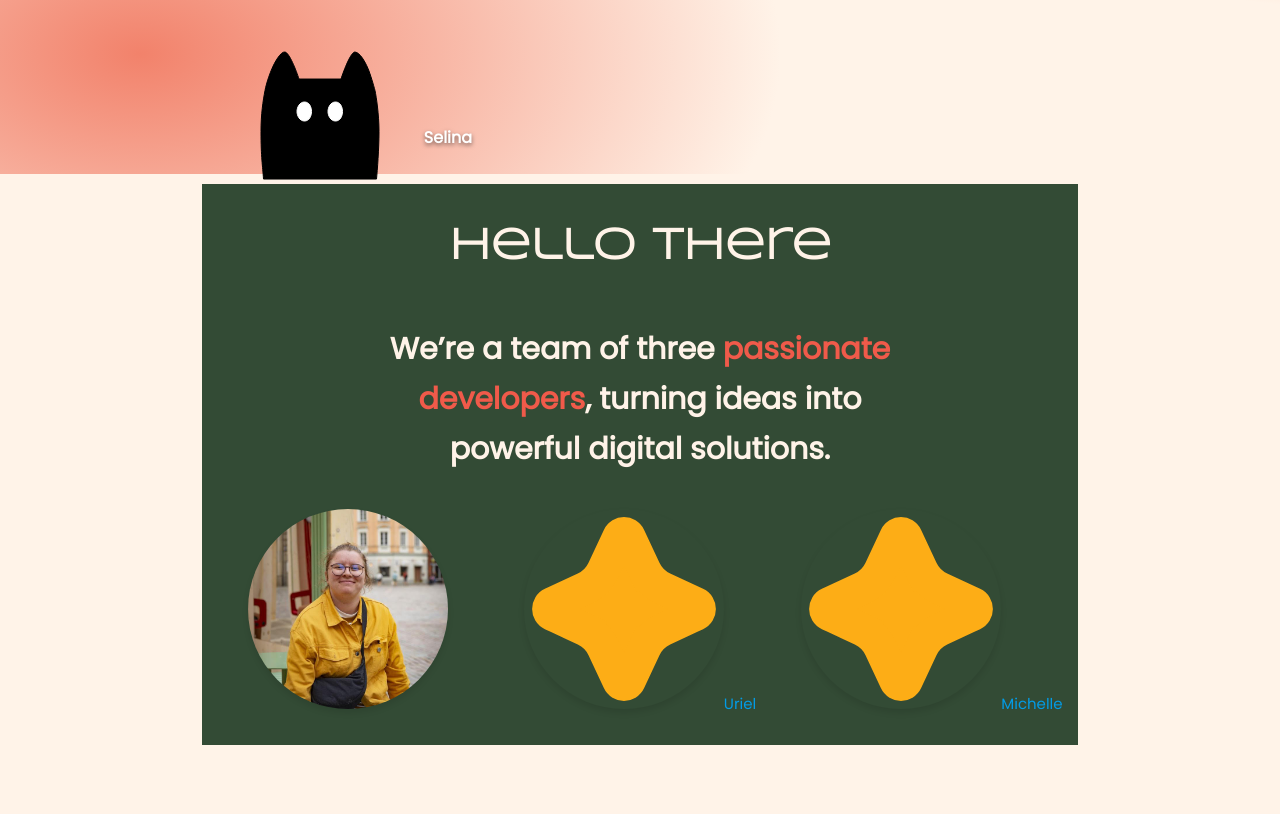
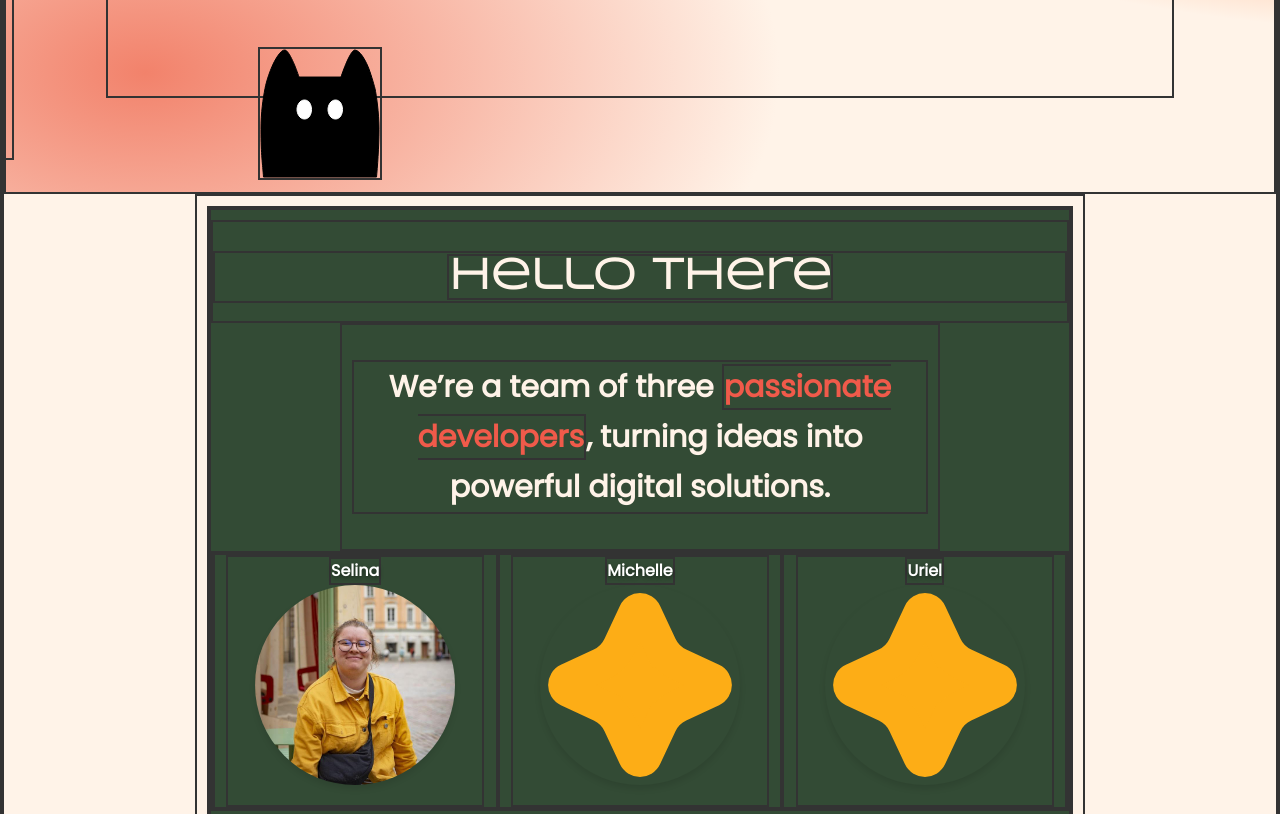
Before and after one commit to urielBrawer/Portfolio, a plain HTML site: page index.html in a window 1280 px wide. Shown: the part 640-1454 px from the top of the page. Drawn offline with nearby package versions, Linux system fonts and the light colour scheme.

Commit message:
team member section on main page with animations

```diff
--- a/css/style.css
+++ b/css/style.css
@@ -327,10 +327,10 @@ input:focus {
     padding: 10px;
   }
 
-  /*
+
   * {
     border: 2px solid #333;
-  }*/
+  }
 
   .section {
     width: 100%;
@@ -631,19 +631,38 @@ input:focus {
   transition: transform 0.2s ease-in-out;
 }
 
-.circle:hover {
-  transform: scale(1.3);
-}
+
+
+/****** TEAM Member section on main page **********/
 
 /* Style the text below the image */
 .caption {
-  position: absolute; /* Allows precise positioning */
-  bottom: 10px; /* Position the text in the bottom half of the image */
+  position: relative; /* Allows precise positioning */
+  bottom: 0px; /* Position the text in the bottom half of the image */
   /*left: 150%; /* Center-align the text horizontally */
-  transform: translateX(-50%); /* Adjust for horizontal centering */
   color: rgb(255, 255, 255); /* Optional: Text color */
   font-size: 16px; /* Adjust text size */
   font-weight: bold; /* Optional: Bold text */
   text-shadow: 0 2px 4px rgba(0, 0, 0, 0.5); /* Optional: Shadow for readability */
   pointer-events: none; /* Prevent text from interfering with the link click */
+  transition: transform 0.5s ease-in-out;
 }
+
+.image_caption_container {
+  display: flex;
+  flex-direction: column;
+  align-items: center;
+  transition: transform 0.2s ease-in-out;
+  padding-bottom: 20px;
+}
+
+
+.image_caption_container:hover .circle{
+  transform: scale(1.1);
+}
+
+.image_caption_container:hover .caption{
+  transform: scale(1.1) rotate(360deg);
+  transform-origin: 20px  140px;
+
+}
--- a/index.html
+++ b/index.html
@@ -67,20 +67,24 @@
             </div>
             <div class="row">
                 <div class="center col s12 m6 l4">
-                    <a href="selina.html" class="center">
-                        <img class="logo circle" src="assets/selina/Profilbild.JPG" alt="Sparksite Logo">
+                    <a href="selina.html" class="center image_caption_container">
                         <span class="caption">Selina</span>
+                        <img class="circle" src="assets/selina/Profilbild.JPG" alt="Sparksite Logo">
                     </a>
                 </div>
 
                 <div class="center col s12 m6 l4">
-                    <a href="#" class="center">
-                        <img class="logo circle" src="assets/sublogo.svg" alt="Sparksite Logo">Uriel</a>
+                    <a href="#" class="center image_caption_container">
+                        <span class="caption">Michelle</span>
+                        <img class="circle" src="assets/sublogo.svg" alt="Sparksite Logo">
+                    </a>
                 </div>
 
                 <div class="center col s12 m6 l4 offset-m3">
-                    <a href="#" class="center">
-                        <img class="logo circle" src="assets/sublogo.svg" alt="Sparksite Logo">Michelle</a>
+                    <a href="#" class="center image_caption_container">
+                        <span class="caption">Uriel</span>
+                        <img class="circle" src="assets/sublogo.svg" alt="Sparksite Logo">
+                    </a>
                 </div>
             </div>
         </div>
```
